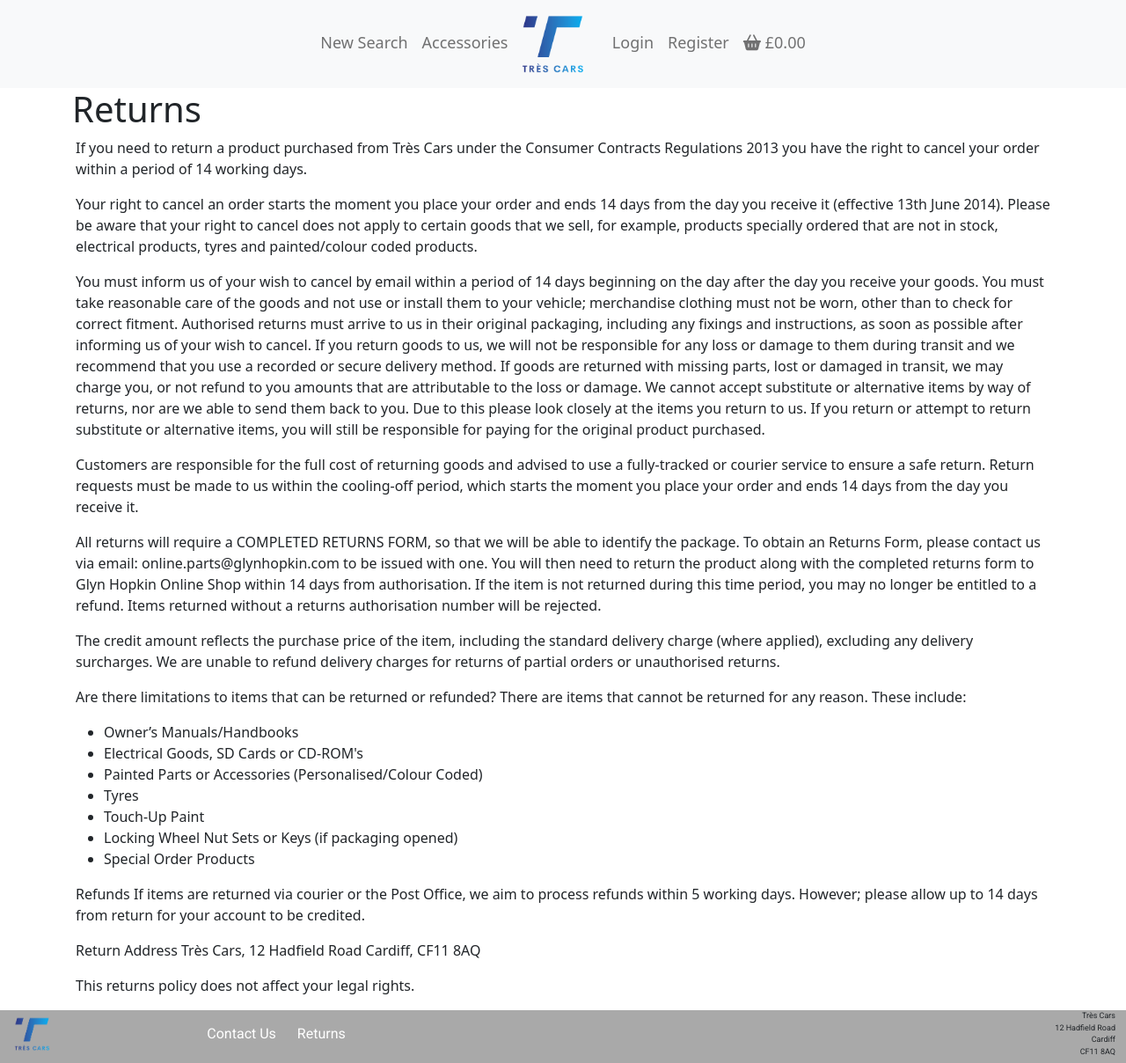
After one commit to cod182/ms4-trescars-2023, a Django app: page /returns in a window 1280 px wide. The commit adds this page. Shown: the whole page at 88% size. Run offline with Django 4.2, Linux system fonts and the light colour scheme; parts of the project's set-up code (start-up, migrations or seed data) failed here and were passed over; some libraries are stand-ins or nearby versions.

Commit message:
added returns page

```diff
--- /dev/null
+++ b/home/templates/home/returns.html
@@ -0,0 +1,106 @@
+{% extends "base.html" %}
+{% load static %}
+{% block extra_title %}
+- Home
+{% endblock %}
+
+{% block extra_js %}
+
+{% endblock %}
+
+{% block page_header %}
+
+{% endblock %}
+
+{% block content %}
+
+<div class="container mt-auto">
+    <div class="row">
+        <div class="col-12 col-lg-6">
+            <h1>Returns</h1>
+        </div>
+    </div>
+</div>
+
+<div class="container mb-auto">
+    <div class="row">
+        <div class="col-12 px-3">
+            <p>
+                If you need to return a product purchased from Très Cars under the Consumer Contracts
+                Regulations 2013 you have the right to cancel your order within a period of 14 working days.
+            </p>
+            <p>
+                Your right to cancel an order starts the moment you place your order and ends 14 days from the day you
+                receive it (effective 13th June 2014). Please be aware that your right to cancel does not apply to
+                certain goods that we sell, for example, products specially ordered that are not in stock, electrical
+                products, tyres and painted/colour coded products.
+            </p>
+            <p>
+                You must inform us of your wish to cancel by email within a period of 14 days beginning on the day after
+                the day you receive your goods. You must take reasonable care of the goods and not use or install them
+                to your vehicle; merchandise clothing must not be worn, other than to check for correct fitment.
+                Authorised returns must arrive to us in their original packaging, including any fixings and
+                instructions, as soon as possible after informing us of your wish to cancel. If you return goods to us,
+                we will not be responsible for any loss or damage to them during transit and we recommend that you use a
+                recorded or secure delivery method. If goods are returned with missing parts, lost or damaged in
+                transit, we may charge you, or not refund to you amounts that are attributable to the loss or damage. We
+                cannot accept substitute or alternative items by way of returns, nor are we able to send them back to
+                you. Due to this please look closely at the items you return to us. If you return or attempt to return
+                substitute or alternative items, you will still be responsible for paying for the original product
+                purchased.
+            </p>
+            <p>
+                Customers are responsible for the full cost of returning goods and advised to use a fully-tracked or
+                courier service to ensure a safe return. Return requests must be made to us within the cooling-off
+                period, which starts the moment you place your order and ends 14 days from the day you receive it.
+            </p>
+            <p>
+                All returns will require a COMPLETED RETURNS FORM, so that we will be able to identify the package. To
+                obtain an Returns Form, please contact us via email: online.parts@glynhopkin.com to be issued with one.
+                You will then need to return the product along with the completed returns form to Glyn Hopkin Online
+                Shop within 14 days from authorisation. If the item is not returned during this time period, you may no
+                longer be entitled to a refund. Items returned without a returns authorisation number will be rejected.
+            </p>
+            <p>
+                The credit amount reflects the purchase price of the item, including the standard delivery charge (where
+                applied), excluding any delivery surcharges. We are unable to refund delivery charges for returns of
+                partial orders or unauthorised returns.
+            </p>
+            <p>
+                Are there limitations to items that can be returned or refunded?
+                There are items that cannot be returned for any reason. These include:
+            </p>
+            <p>
+                <ul>
+                    <li>Owner’s Manuals/Handbooks</li>
+                    <li>Electrical Goods, SD Cards or CD-ROM's</li>
+                    <li>Painted Parts or Accessories (Personalised/Colour Coded)</li>
+                    <li>Tyres</li>
+                    <li>Touch-Up Paint</li>
+                    <li>Locking Wheel Nut Sets or Keys (if packaging opened)</li>
+                    <li>Special Order Products</li>
+                </ul>
+            </p>
+            <p>
+                Refunds
+                If items are returned via courier or the Post Office, we aim to process refunds within 5 working days.
+                However; please allow up to 14 days from return for your account to be credited.
+            </p>
+            <p>
+                Return Address
+                Très Cars, 12 Hadfield Road Cardiff, CF11 8AQ
+            </p>
+            <p>
+                This returns policy does not affect your legal rights.
+            </p>
+
+        </div>
+    </div>
+</div>
+
+
+{% endblock %}
+
+{% block postload_js%}
+
+{% endblock %}
--- a/home/urls.py
+++ b/home/urls.py
@@ -18,4 +18,5 @@ from . import views
 
 urlpatterns = [
     path("", views.index, name="home"),
+    path("returns", views.returns, name="returns"),
 ]
--- a/home/views.py
+++ b/home/views.py
@@ -10,6 +10,9 @@ from vehicles.views import unique_vehicle_parameters
 
 
 def index(request):
+    """
+    Displays the home page
+    """
     request.session["vehicle_bag"] = {}
     vehicle_makes = unique_vehicle_parameters.unique_vehicle_makes()
     vehicles = unique_vehicle_parameters.unique_vehicle_models()
@@ -20,3 +23,12 @@ def index(request):
         "vehicles": vehicles,
     }
     return render(request, template, context)
+
+
+def returns(request):
+    """
+    Displays the returns information page
+    """
+    template = "home/returns.html"
+
+    return render(request, template)
--- a/templates/base.html
+++ b/templates/base.html
@@ -177,7 +177,7 @@
             <div class="col-12 col-sm-5 footer-links-container">
                 <a class="footer-link d-inline" href="{% url 'sendEmail' %}">Contact
                     Us</a>
-                <a class="footer-link d-inline" href="#">Returns</a>
+                <a class="footer-link d-inline" href="{% url 'returns' %}">Returns</a>
             </div>
 
             <div class="col-12 col-sm-5 footer-address-container">
```
Also changed, not shown: db.sqlite3.
